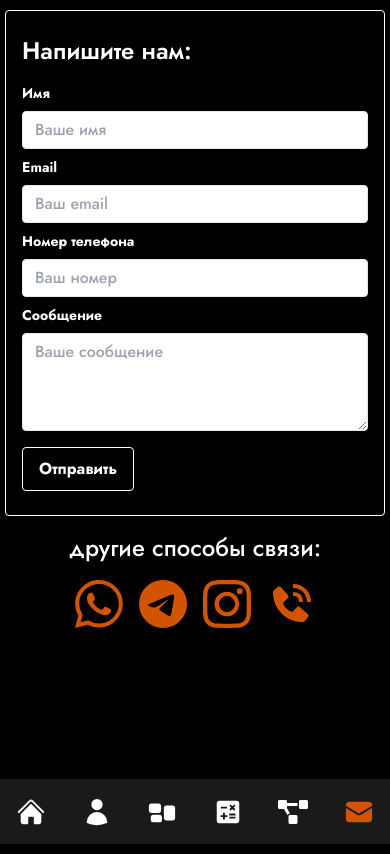
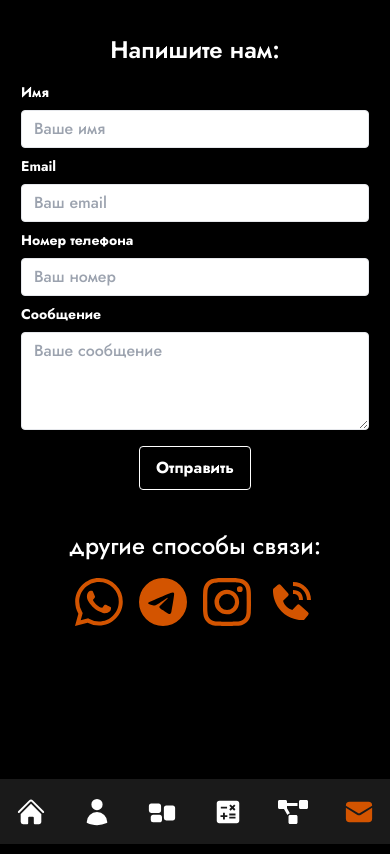
Before and after one commit to TyamackovM/a-studio, a Next.js app: page /contact in a window 390 px wide. Built offline with nearby package versions, Linux system fonts and the light colour scheme.

Commit message:
contacts styling mobile changed

```diff
--- a/pages/contact/index.tsx
+++ b/pages/contact/index.tsx
@@ -4,8 +4,8 @@ import { BiSolidPhoneCall } from "react-icons/bi";
 export default function ContactPage() {
   return (
     <div className="bg-black min-h-screen flex flex-col justify-center max-sm:justify-start max-sm:mt-[10px] items-center text-white">
-      <div className="shadow-md border border-white rounded px-4 py-6 max-w-md w-full text-black max-sm:w-[380px] md:w-2/3 sm:py-8 sm:px-6">
-        <h2 className="text-2xl text-white font-semibold mb-4">
+      <div className="shadow-md md:border border-white rounded px-4 py-6 max-w-md w-full text-black max-md:w-[380px] md:w-2/3 sm:py-8 sm:px-6">
+        <h2 className="text-2xl max-md:text-center text-white font-semibold mb-4">
           Напишите нам:
         </h2>
         <div className="mb-2 sm:mb-4">
@@ -64,7 +64,7 @@ export default function ContactPage() {
             placeholder="Ваше сообщение"
           ></textarea>
         </div>
-        <div className="flex items-center justify-between">
+        <div className="flex items-center max-md:justify-center justify-between">
           <button
             className="bg-black hover:bg-[#ff6219] text-white border border-white font-bold py-2 px-4 rounded focus:outline-none focus:shadow-outline"
             type="submit"
```
